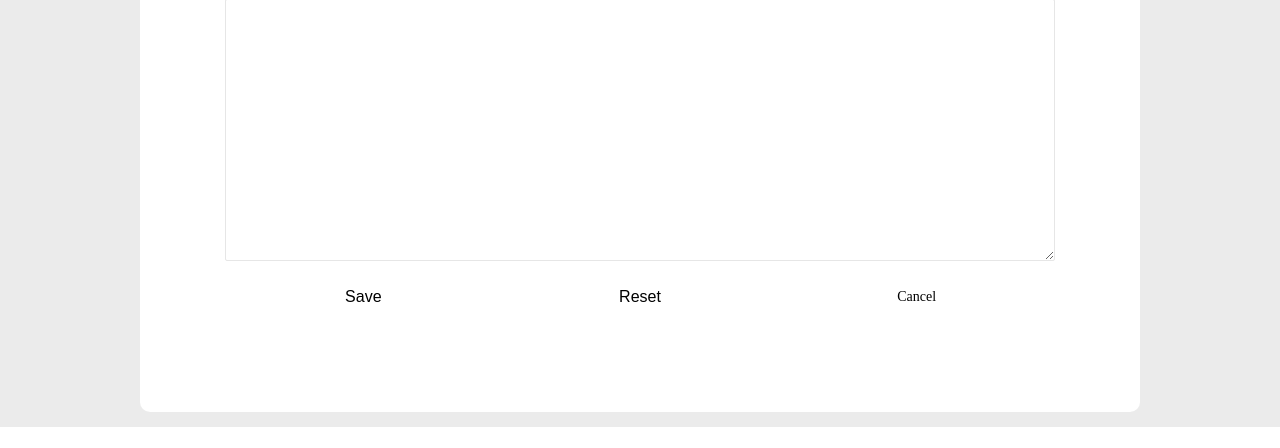
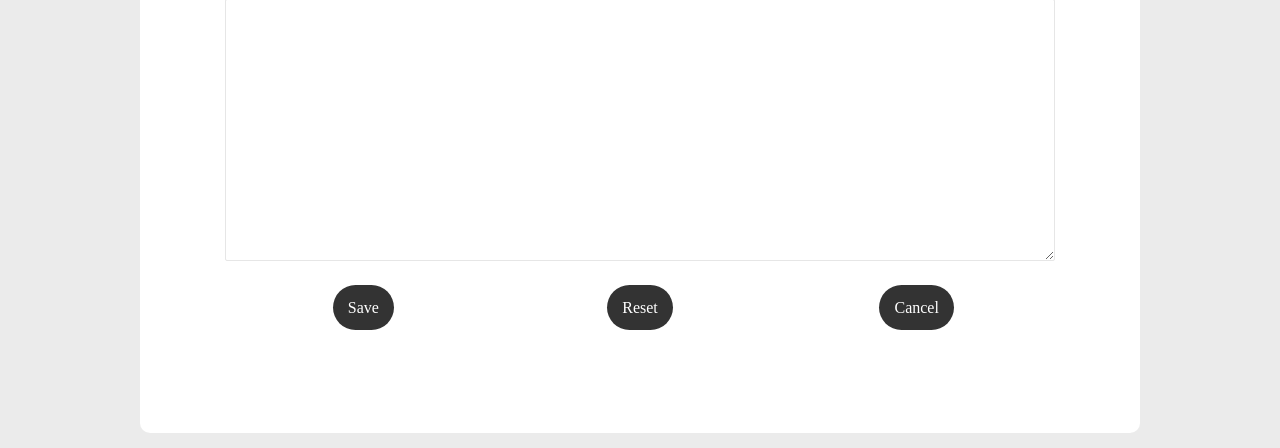
Before and after one commit to amitsaini4556/FacultyRecruitment, a Django app: page /jobs/addJob/ in a window 1280 px wide. Shown: the part 1155-1603 px from the top of the page. Before the commit the page ends 1582 px from the top, so only its background shows below. Run offline with Django 3.2, Linux system fonts and the light colour scheme; a user stored in the database is signed in; some libraries are stand-ins or nearby versions; some web fonts are replaced.

Commit message:
- custom css added for Customized form buttons save, reset, cancel

```diff
--- a/facultyRecruitment/static/css/signin_signup.css
+++ b/facultyRecruitment/static/css/signin_signup.css
@@ -415,7 +415,33 @@ iframe {
   background-color: #57b846;
 }
 
+.login100-custom-form-btn {
+  font-family: Raleway-Bold;
+  font-size: 16px;
+  color: #fff;
+  line-height: 1.2;
 
+  display: -webkit-box;
+  display: -webkit-flex;
+  display: -moz-box;
+  display: -ms-flexbox;
+  display: flex;
+  justify-content: center;
+  align-items: center;
+  padding: 0 15px;
+  height: 45px;
+  background-color: #333333;
+  border-radius: 27px;
+
+  -webkit-transition: all 0.4s;
+  -o-transition: all 0.4s;
+  -moz-transition: all 0.4s;
+  transition: all 0.4s;
+}
+
+.login100-custom-form-btn:hover {
+  background-color: #57b846;
+}
 /*------------------------------------------------------------------
 [ Alert validate ]*/
 
```
